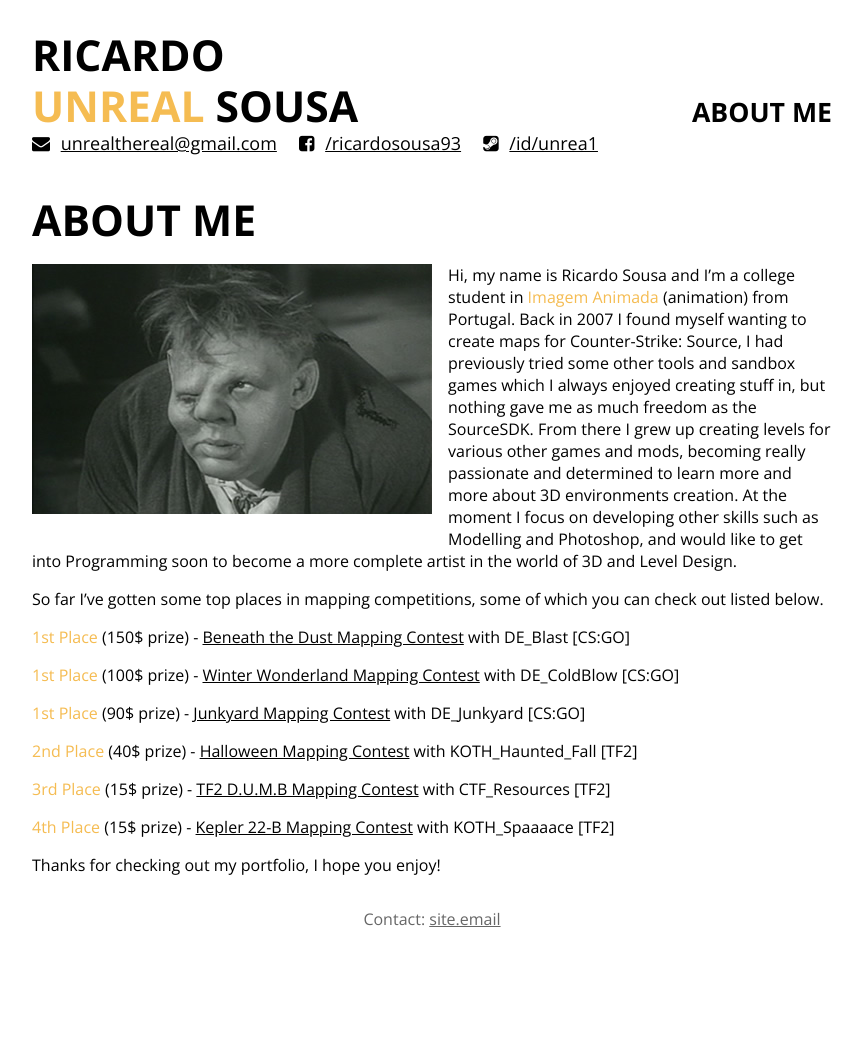
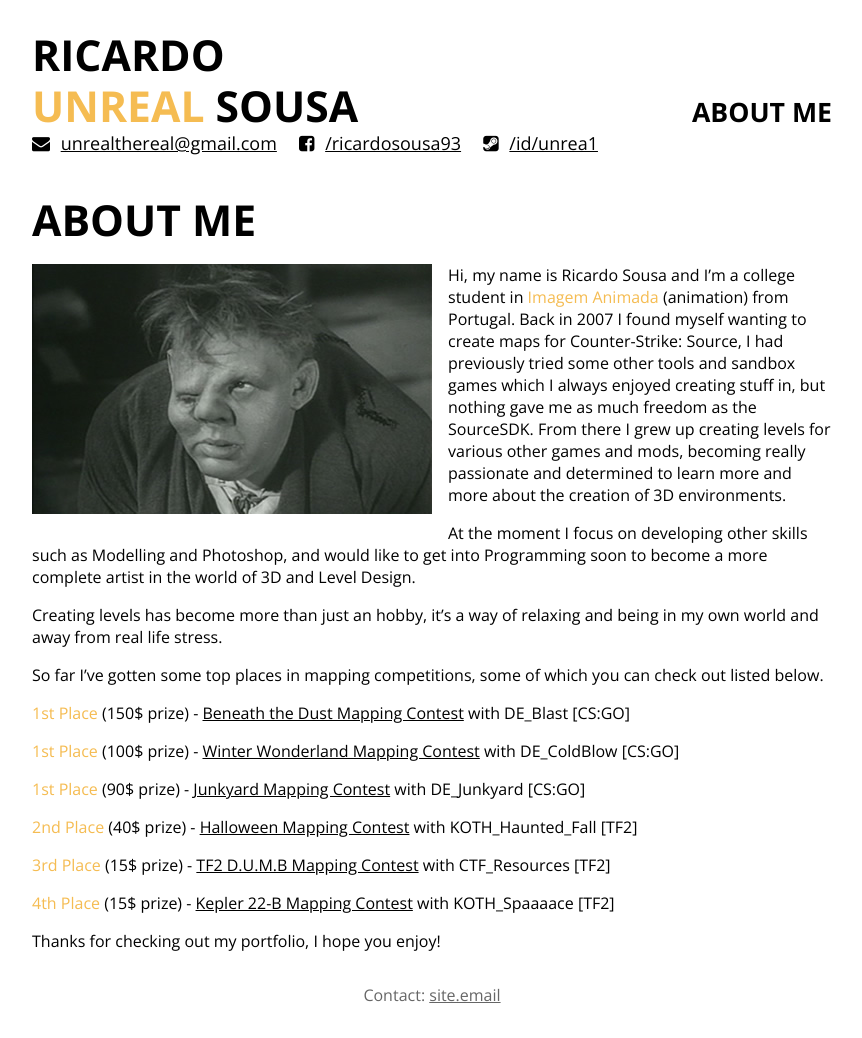
Before and after one commit to THEREALUNREAL/THEREALUNREAL.github.io, a Jekyll site: the page built from about.md, in a window 1280 px wide. Shown: the whole page, without its empty margins (208-1070 px from the left). Built offline with Jekyll 4.4.1, drawn with Linux system fonts in a browser that asks for light colours; nearby versions of some CDN libraries; before the commit the page ends 962 px from its top, so only the background shows below that.

Commit message:
Update about.md

```diff
--- a/about.md
+++ b/about.md
@@ -6,9 +6,13 @@ permalink: /about/
 
 [![A picture of me](/images/me.jpg)](/images/me.jpg){: .portrait}
 
-Hi, my name is Ricardo Sousa and I'm a college student in _Imagem Animada_ (animation) from Portugal. Back in 2007 I found myself wanting to create maps for Counter-Strike: Source, I had previously tried some other tools and sandbox games which I always enjoyed creating stuff in, but nothing gave me as much freedom as the SourceSDK. From there I grew up creating levels for various other games and mods, becoming really passionate and determined to learn more and more about 3D environments creation.
+Hi, my name is Ricardo Sousa and I'm a college student in _Imagem Animada_ (animation) from Portugal. Back in 2007 I found myself wanting to create maps for Counter-Strike: Source, I had previously tried some other tools and sandbox games which I always enjoyed creating stuff in, but nothing gave me as much freedom as the SourceSDK. From there I grew up creating levels for various other games and mods, becoming really passionate and determined to learn more and more about the creation of 3D environments.
+
+
+
 At the moment I focus on developing other skills such as Modelling and Photoshop, and would like to get into Programming soon to become a more complete artist in the world of 3D and Level Design.
 
+Creating levels has become more than just an hobby, it's a way of relaxing and being in my own world and away from real life stress.
 
 So far I've gotten some top places in mapping competitions, some of which you can check out listed below.
 
```
